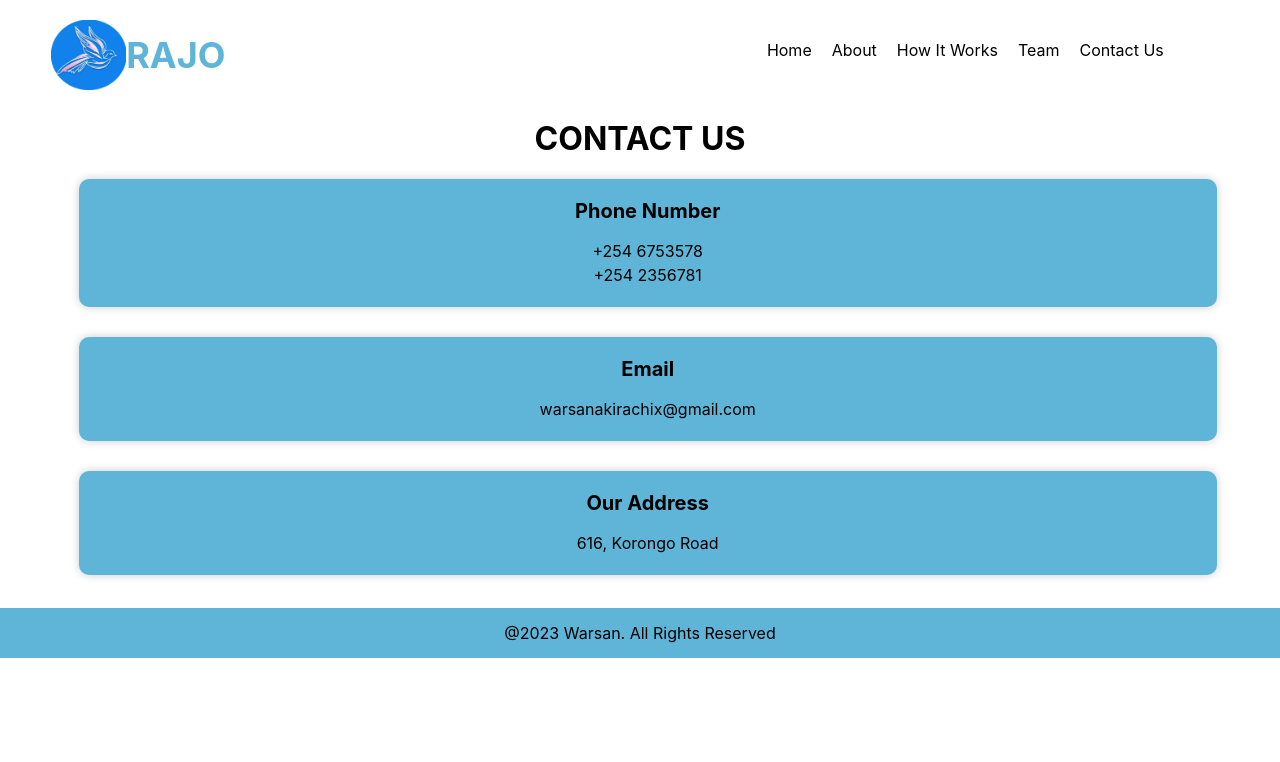
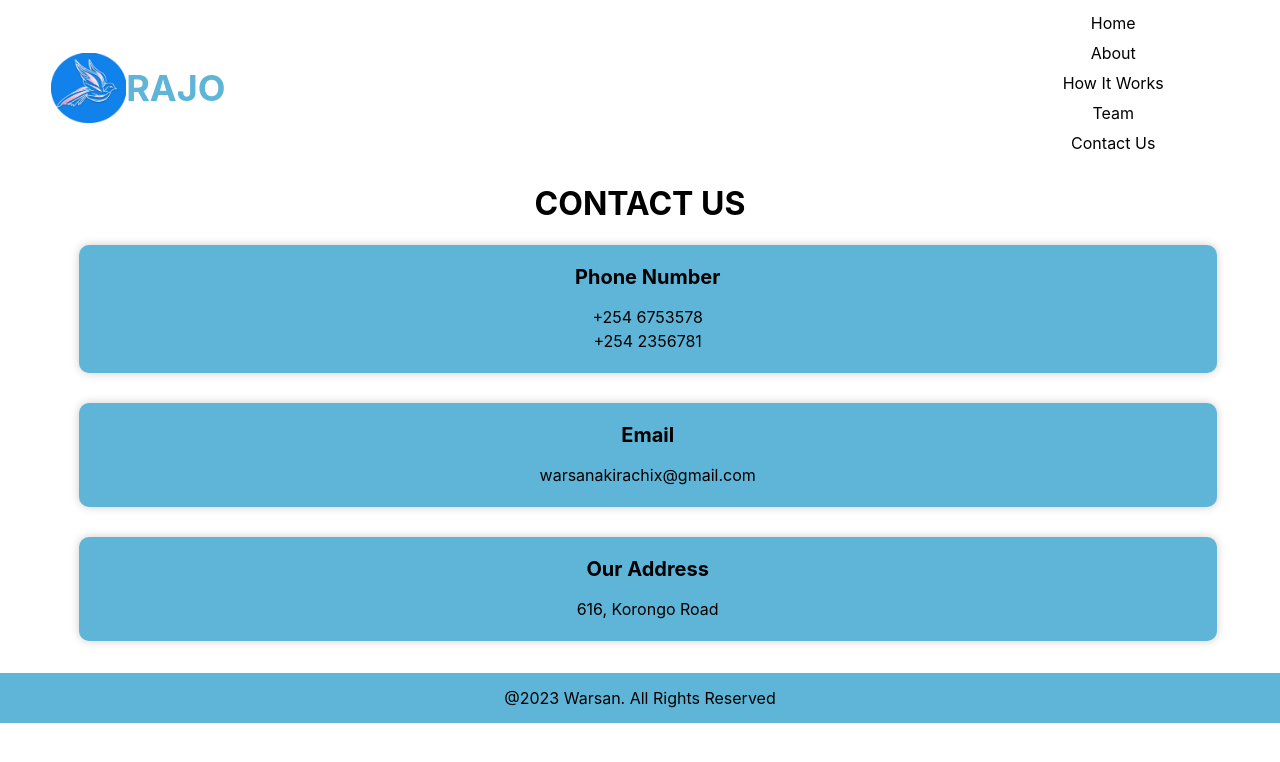
Before and after one commit to akirachix/Warsan-Informational, a React (Create React App) app in the folder warsan-informational/: page / in a window 1280 px wide. Shown: the top 762 px of the page. Built offline with nearby package versions, Linux system fonts and the light colour scheme.

Commit message:
alligned hambuger-menu to the left

```diff
--- a/warsan-informational/src/components/Navbar/index.jsx
+++ b/warsan-informational/src/components/Navbar/index.jsx
@@ -20,7 +20,7 @@ function Navbar() {
             RAJO
           </a>
         </span>
-        <div className={`hamburger-menu ${isNavOpen ? 'open' : ''}`} onClick={toggleNav}>
+        <div data-testid="hamburger-menu"className={`hamburger-menu ${isNavOpen ? 'open' : ''} `} onClick={toggleNav}>
           {isNavOpen ? (
             <div className="close-icon">
               <span></span>
@@ -34,12 +34,14 @@ function Navbar() {
             </>
           )}
         </div>
-        <ul className={`nav-list ${isNavOpen ? 'open' : ''}`}>
-          <li><a href="#Home">Home</a></li>
-          <li><a href="#About">About</a></li>
-          <li><a href="#How It Works">How It Works</a></li>
-          <li><a href="#Team">Team</a></li>
-          <li><a href="#Contact Us">Contact Us</a></li>
+        <ul  data-testid="nav-list" className={`nav-list ${isNavOpen ? 'open' : ''}`} >
+          <div className="centered-links">
+            <li><a href="#Home">Home</a></li>
+            <li><a href="#About">About</a></li>
+            <li><a href="#How It Works">How It Works</a></li>
+            <li><a href="#Team">Team</a></li>
+            <li><a href="#Contact Us">Contact Us</a></li>
+          </div>
         </ul>
       </div>
     </nav>
```
